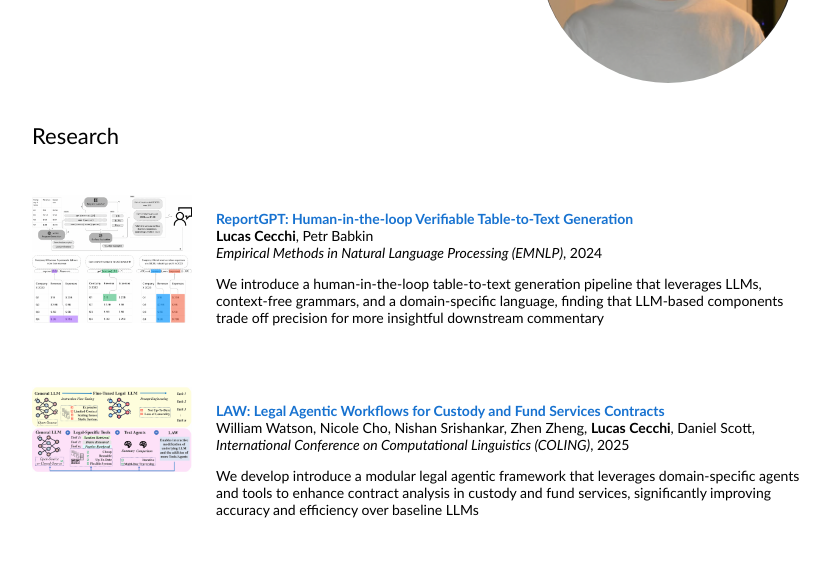
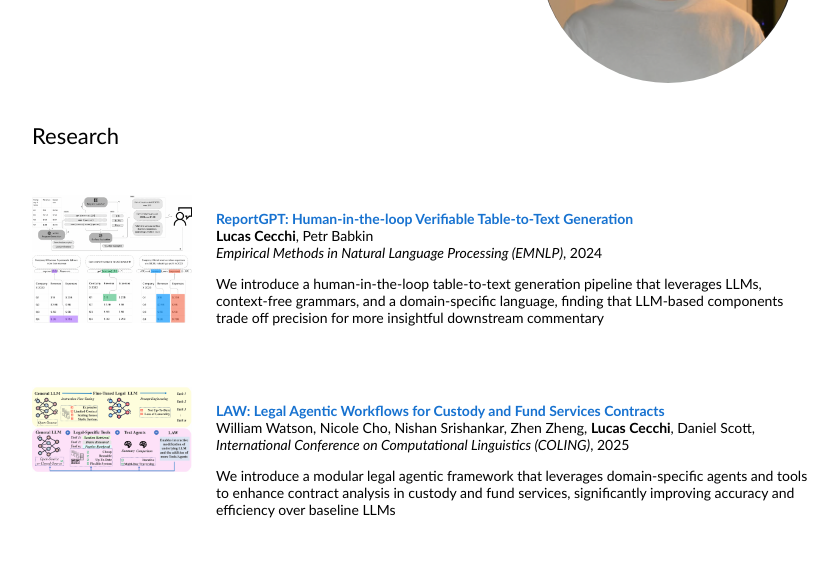
Before and after one commit to Lucasc-99/Lucasc-99.github.io, a plain HTML site: page index.html in a window 1280 px wide. Shown: the part 196-772 px from the top of the page, without its empty margins (224-1062 px from the left). Drawn offline with Linux system fonts and the light colour scheme.

Commit message:
update reportgpt

```diff
--- a/index.html
+++ b/index.html
@@ -104,7 +104,7 @@
         <br>
         <p></p>
         <p>
-          We develop introduce a modular legal agentic framework that leverages domain-specific agents and tools to enhance contract analysis in custody and fund services, significantly improving accuracy and efficiency over baseline LLMs        </p>
+          We introduce a modular legal agentic framework that leverages domain-specific agents and tools to enhance contract analysis in custody and fund services, significantly improving accuracy and efficiency over baseline LLMs        </p>
       </td>
     </tr>
 
```
